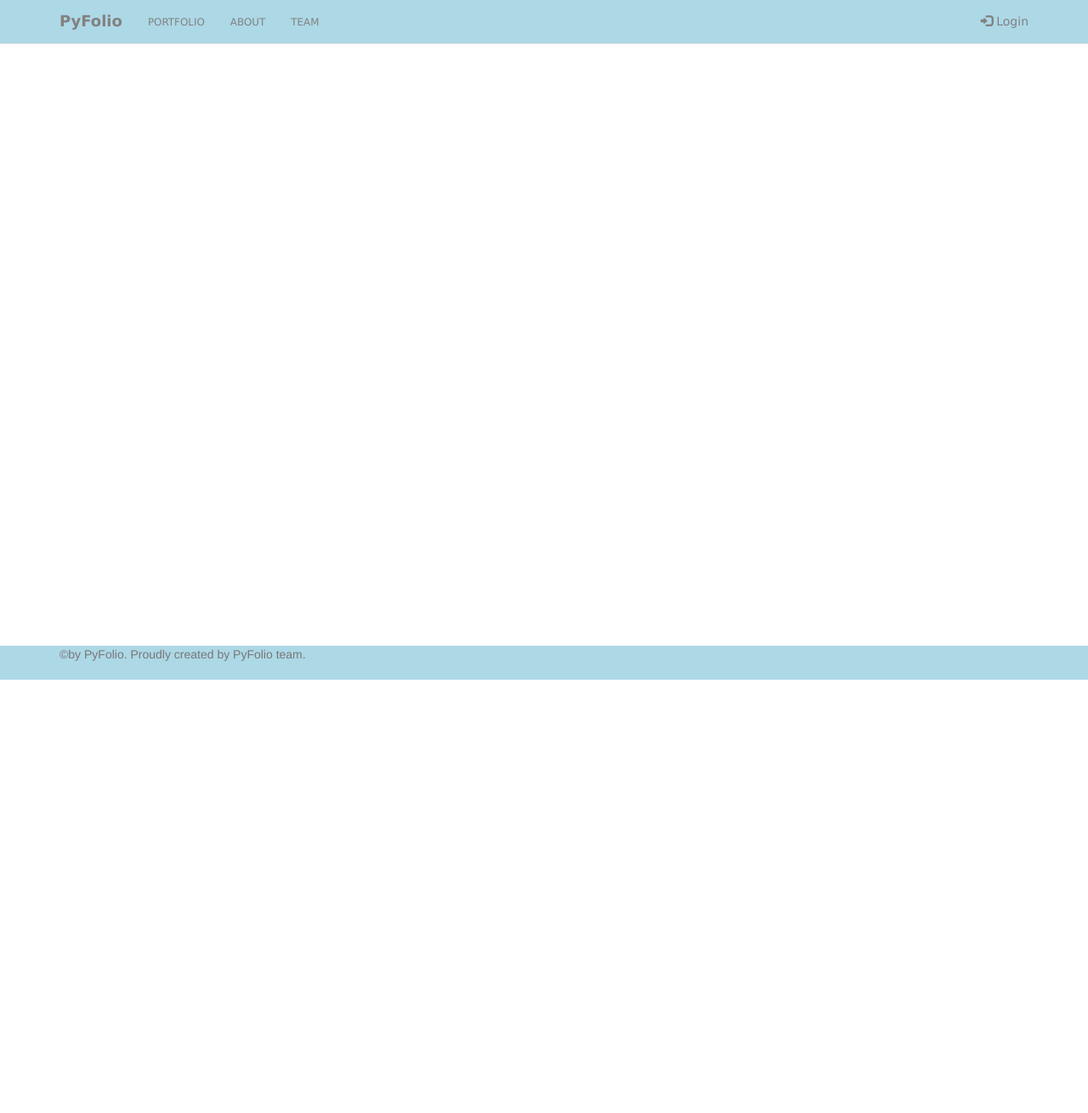
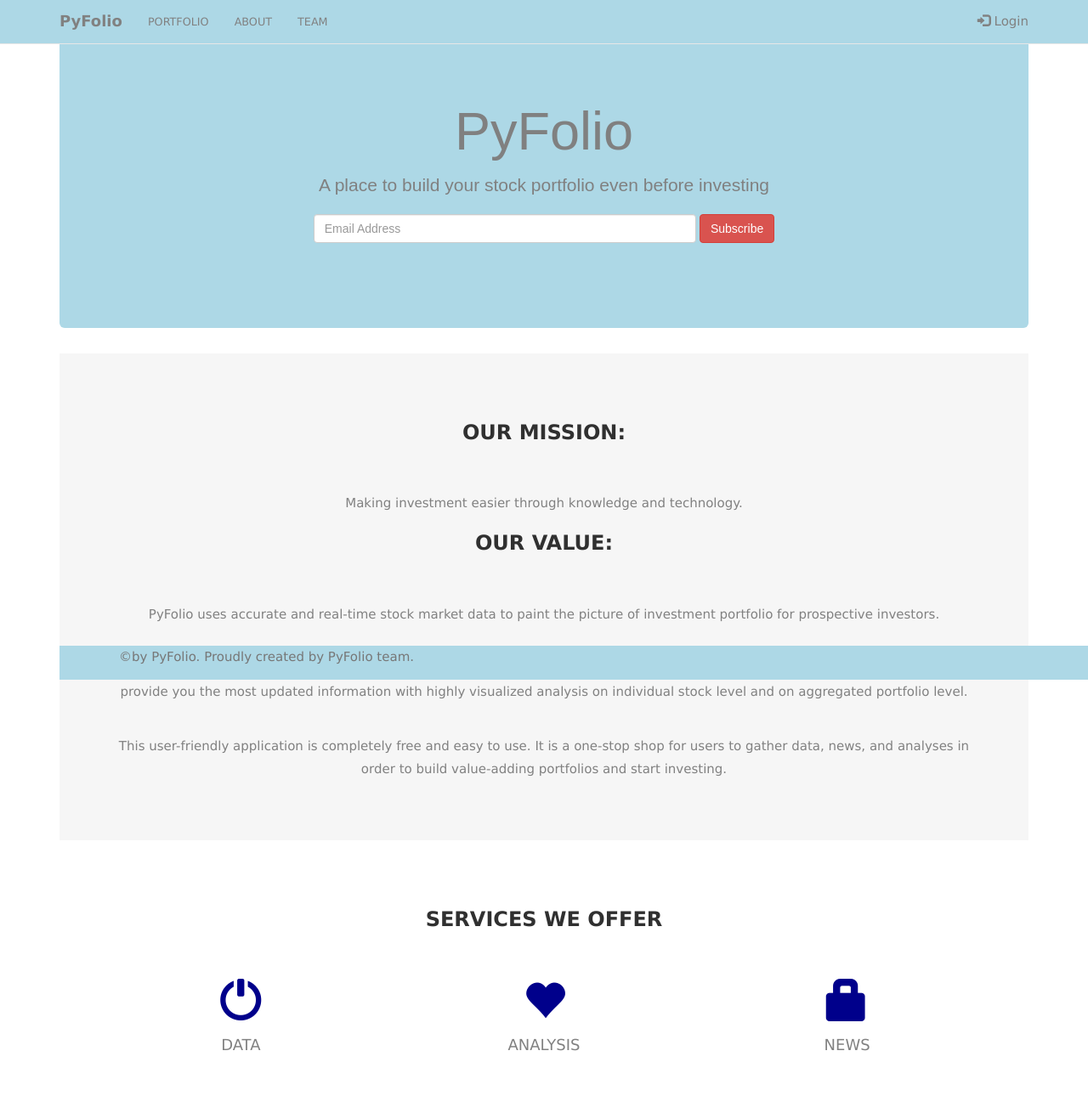
Before and after one commit to Amay22/PyFolio, a Django app: template templates/about.html in a window 1280 px wide. Shown: the whole page at 85% size. Before the commit the page ends 800 px from the top, so only its background shows below. Run offline with Django 3.2, Linux system fonts and the light colour scheme; the template is opened without the code that fills it, so the values that code supplies are empty; some libraries are stand-ins or nearby versions.

Commit message:
Added about page

```diff
--- a/templates/about.html
+++ b/templates/about.html
@@ -1,5 +1,45 @@
 {% extends 'default.html' %}
 
 {% block main %}
-About Page
+<div class="jumbotron text-center">
+  <h1>PyFolio</h1>
+  <p>A place to build your stock portfolio even before investing</p>
+  <form class="form-inline">
+    <input type="email" class="form-control" size="50" placeholder="Email Address" required>
+    <button type="button" class="btn btn-danger">Subscribe</button>
+  </form>
+</div>
+
+
+<!--about page missino and value -->
+<div class="container-fluid bg-grey text-center">
+      <h2><strong>OUR MISSION:</strong></h2><br>
+      <p>Making investment easier through knowledge and technology.</p>
+
+      <h2><strong>OUR VALUE:</strong></h2><br>
+      <p>PyFolio uses accurate and real-time stock market data to paint the picture of investment portfolio for prospective investors.</p>
+        <br>
+      <p>Our users include independent traders, individual soon-to-be investors, students, and many more. Regardless of who you are, PyFolio can provide you the most updated information with highly visualized analysis on individual stock level and on aggregated portfolio level.</p>
+        <br>
+      <p>This user-friendly application is completely free and easy to use. It is a one-stop shop for users to gather data, news, and analyses in order to build value-adding portfolios and start investing.</p>
+</div>
+
+<!-- Container (Services Section) -->
+<div id="services" class="container-fluid text-center">
+  <h2>SERVICES WE OFFER</h2>
+  <br>
+  <div class="row slideanim">
+    <div class="col-sm-4">
+      <span class="glyphicon glyphicon-off logo-small"></span>
+      <h4>DATA</h4>
+    </div>
+    <div class="col-sm-4">
+      <span class="glyphicon glyphicon-heart logo-small"></span>
+      <h4>ANALYSIS</h4>
+    </div>
+    <div class="col-sm-4">
+      <span class="glyphicon glyphicon-lock logo-small"></span>
+      <h4>NEWS</h4>
+    </div>
+  </div>
 {% endblock %}
--- a/templates/default.html
+++ b/templates/default.html
@@ -15,6 +15,84 @@
     <script type="text/javascript" src="{{ STATIC_URL }}scripts/techanjs/techan.min.js"></script>
   {% endblock scripts %}
   <style>
+  body {
+      font: 400 15px Lato, sans-serif;
+      font-family: Verdana;
+      line-height: 1.8;
+      color: #818181;
+  }
+  h2 {
+      font-size: 24px;
+      text-transform: uppercase;
+      color: #303030;
+      font-weight: 600;
+      margin-bottom: 30px;
+  }
+
+  .jumbotron {
+      background-color:lightblue;
+      color: grey;
+      padding: 100px 25px;
+      font-family: Montserrat, sans-serif;
+  }
+
+  .container-fluid {
+      padding: 60px 50px;
+  }
+  .bg-grey {
+      background-color: #f6f6f6;
+  }
+  .logo-small {
+      color: darkblue;
+      font-size: 50px;
+  }
+
+  }
+  .item h4 {
+      font-size: 19px;
+      line-height: 1.375em;
+      font-weight: 400;
+      font-style: italic;
+      margin: 70px 0;
+  }
+  .item span {
+      font-style: normal;
+  }
+
+  .navbar {
+      background-color:lightblue;
+      font-family: 'Lucida Grande', 'Lucida Sans Unicode', 'Geneva', 'Verdana', sans-serif;
+        margin-bottom: 0%;
+        margin-top: 0%;
+      border-radius: 0;
+    }
+  .navbar li a, .navbar .navbar-brand {
+      color: #818181 !important;
+  }
+
+
+  .navbar-nav li a:hover, .navbar-nav li.active a {
+      color: darkblue !important;
+      background-color: #fff !important;
+  }
+  .navbar-default .navbar-toggle {
+      border-color: transparent;
+      color: #818181 !important;
+  }
+  footer {
+      background-color: gray;
+      padding: 0px;
+      color: black;
+    }
+
+  @media screen and (max-width: 768px) {
+    .col-sm-4 {
+      text-align: center;
+      margin: 25px 0;
+    }
+  }
+
+  }
         h1 {
             font-size: 22px;
             color: midnightblue;
```
Also changed, not shown: templates/home.html (+33 -1 lines).
